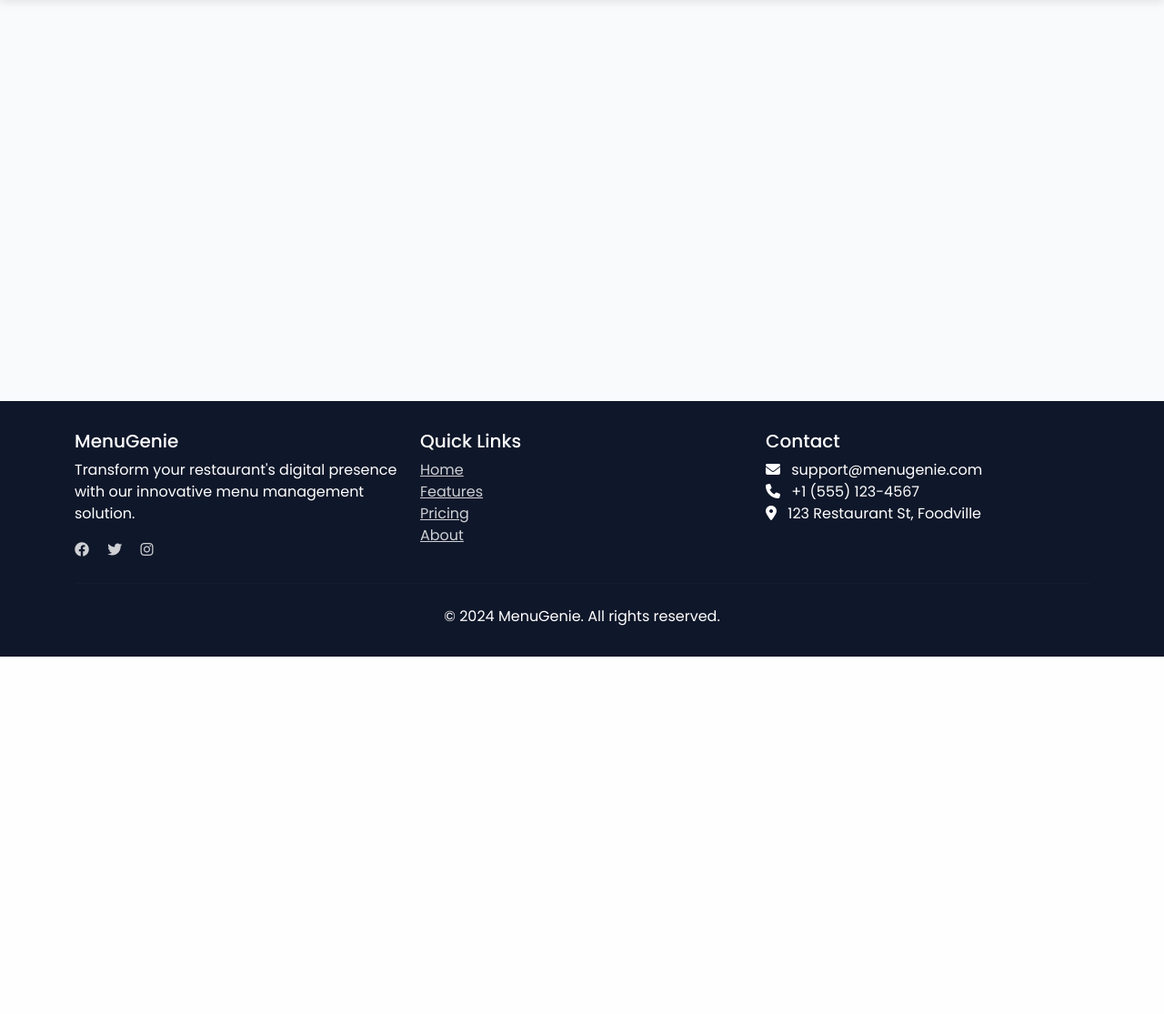
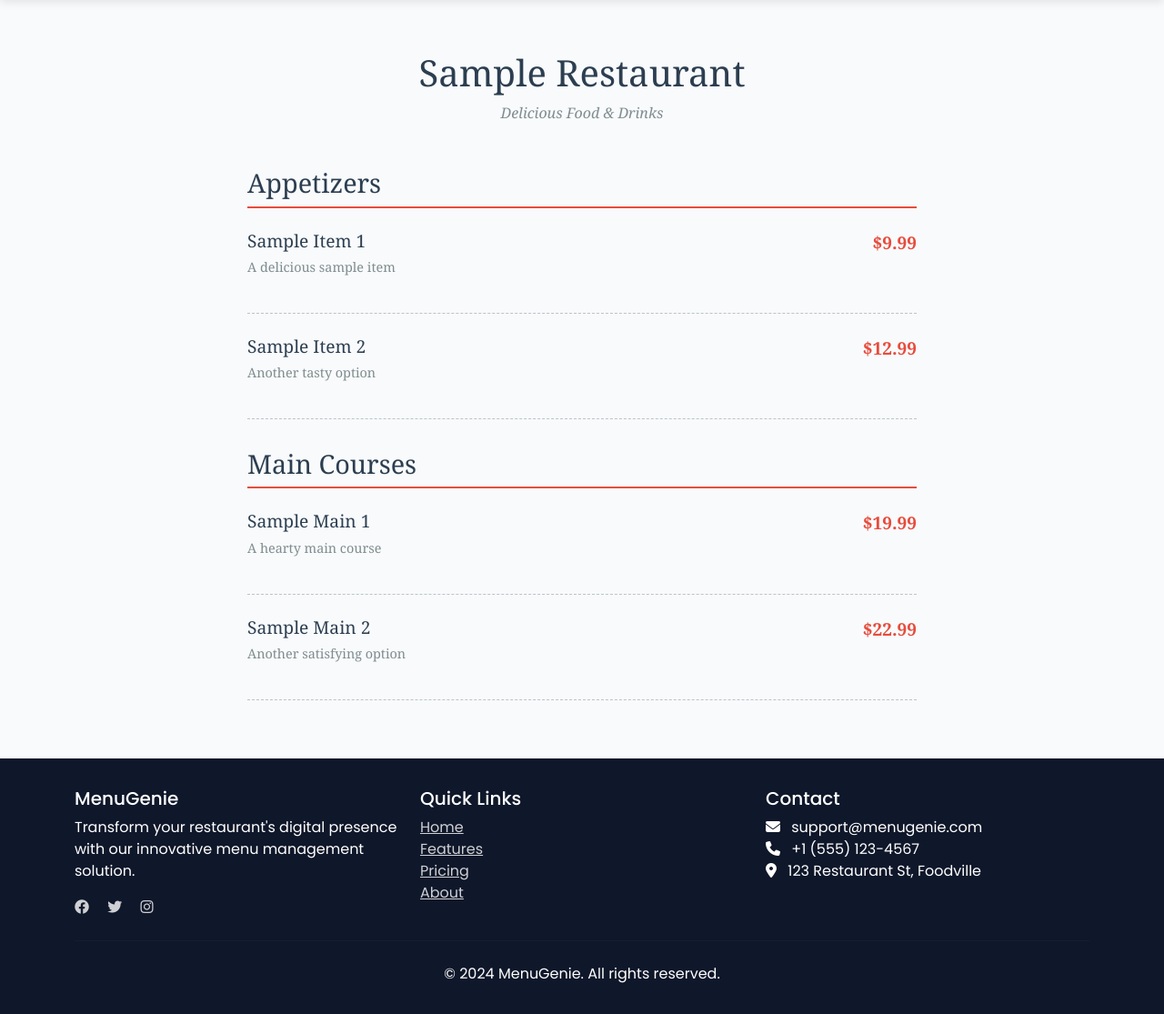
Before and after one commit to Shannu3766/MenuGenie, a Django app: page /menu/template/1/preview/ in a window 1280 px wide. Shown: the part 78-1193 px from the top of the page at 91% size. Before the commit the page ends 800 px from the top, so only its background shows below. Run offline with Django 5.2, Linux system fonts and the light colour scheme; a user stored in the database is signed in; data comes from the database, SQL or seed files in the repository; both versions use the stored data as it was after the commit.

Commit message:
achieved tempalte change but error in privew

```diff
--- a/menuserver/menu/templates/menu/templates/classic.html
+++ b/menuserver/menu/templates/menu/templates/classic.html
@@ -1,25 +1,24 @@
 {% extends 'base.html' %}
 {% load static %}
 
-{% block title %}{{ menu_link.restaurant.name }} - Menu{% endblock %}
+{% block title %}{{ menu.restaurant.name }} - Menu{% endblock %}
 
 {% block content %}
 <div class="menu-container">
     <!-- Restaurant Header -->
     <div class="restaurant-header">
-        {% if menu_link.restaurant.image %}
-            <img src="{{ current_site }}{{ menu_link.restaurant.image.url }}" alt="{{ menu_link.restaurant.name }}" class="restaurant-image">
+        {% if menu.restaurant.image %}
+            <img src="{{ menu.restaurant.image.url }}" alt="{{ menu.restaurant.name }}" class="restaurant-image">
         {% endif %}
-        <h1 class="restaurant-name">{{ menu_link.restaurant.name }}</h1>
-        {% if menu_link.restaurant.description %}
-            <p class="restaurant-description">{{ menu_link.restaurant.description }}</p>
+        <h1 class="restaurant-name">{{ menu.restaurant.name }}</h1>
+        {% if menu.restaurant.tagline %}
+            <p class="restaurant-description">{{ menu.restaurant.tagline }}</p>
         {% endif %}
     </div>
 
     <!-- Menu Items -->
     <div class="menu-items">
-        {% if is_preview and sample_sections %}
-            {% for section in sample_sections %}
+        {% for section in menu.sections %}
             <div class="menu-section">
                 <h2 class="section-title">{{ section.name }}</h2>
                 {% for item in section.items %}
@@ -33,22 +32,6 @@
                 {% endfor %}
             </div>
         {% endfor %}
-        {% else %}
-            {% for section in menu_link.sections.all %}
-                <div class="menu-section">
-                    <h2 class="section-title">{{ section.name }}</h2>
-                    {% for item in section.items.all %}
-                        <div class="menu-item">
-                            <div class="item-details">
-                                <h3 class="item-name">{{ item.name }}</h3>
-                                <p class="item-description">{{ item.description }}</p>
-                            </div>
-                            <div class="item-price">${{ item.price }}</div>
-                        </div>
-                    {% endfor %}
-                </div>
-            {% endfor %}
-        {% endif %}
     </div>
 </div>
 
--- a/menuserver/menu/views.py
+++ b/menuserver/menu/views.py
@@ -308,22 +308,32 @@ def public_menu(request, user_id, restaurant_name):
     if not menu_link:
         raise Http404("No MenuLink matches the given query.")
 
-    restaurant = menu_link.restaurant
-
-    # Get the template from the database
-    template = menu_link.template
-
-    # Prepare menu data
-    menu_data = {
-        'restaurant': restaurant,
-        'menu_link': menu_link,
-        'sections': menu_link.sections.all().order_by('name'),
-        'items': MenuItem.objects.filter(menu=menu_link).order_by('section__name', 'name'),
-        'template': template,
+    # Prepare menu data with the structure expected by the templates
+    menu = {
+        'restaurant': menu_link.restaurant,
+        'sections': []
     }
 
+    # Add sections and their items
+    for section in menu_link.sections.all().order_by('name'):
+        section_data = {
+            'name': section.name,
+            'items': []
+        }
+        # Use the reverse relationship to get items
+        for item in MenuItem.objects.filter(menu=menu_link, section=section).order_by('name'):
+            section_data['items'].append({
+                'name': item.name,
+                'description': item.description,
+                'price': item.price,
+                'photo': item.photo
+            })
+        menu['sections'].append(section_data)
+
     # Render using the template from the templates subdirectory
-    return render(request, f'menu/templates/{template.template_file}', menu_data)
+    return render(request, f'menu/templates/{menu_link.template.template_file}', {
+        'menu': menu
+    })
 
 @login_required
 def delete_section(request, menu_id, section_id):
@@ -439,7 +449,9 @@ def template_preview(request, template_id):
     Preview a menu template with sample data
     """
     template = get_object_or_404(MenuTemplate, id=template_id)
-    sample_menu = {
+
+    # Create a sample menu with the structure expected by the templates
+    menu = {
         'restaurant': {
             'name': 'Sample Restaurant',
             'tagline': 'Delicious Food & Drinks',
@@ -462,11 +474,28 @@ def template_preview(request, template_id):
                         'photo': None
                     }
                 ]
+            },
+            {
+                'name': 'Main Courses',
+                'items': [
+                    {
+                        'name': 'Sample Main 1',
+                        'description': 'A hearty main course',
+                        'price': '19.99',
+                        'photo': None
+                    },
+                    {
+                        'name': 'Sample Main 2',
+                        'description': 'Another satisfying option',
+                        'price': '22.99',
+                        'photo': None
+                    }
+                ]
             }
         ]
     }
 
-    return render(request, template.template_file, {
-        'menu': sample_menu,
+    return render(request, f'menu/templates/{template.template_file}', {
+        'menu': menu,
         'is_preview': True
     })
```
Also changed, not shown: menuserver/menu/templates/menu/templates/minimal.html (+7 -26 lines), menuserver/db.sqlite3. Lines whose indentation alone changed are shown as unchanged.
